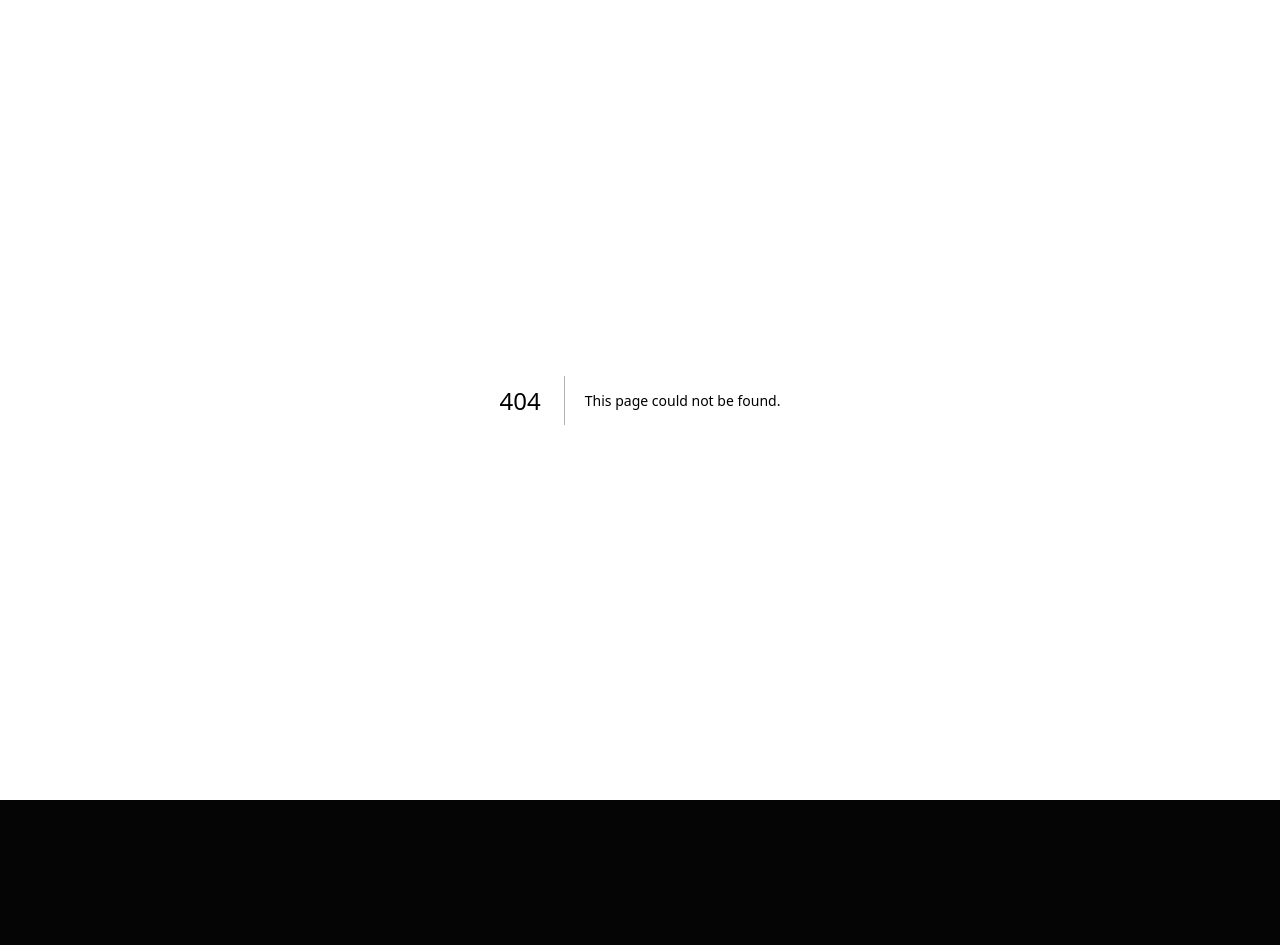
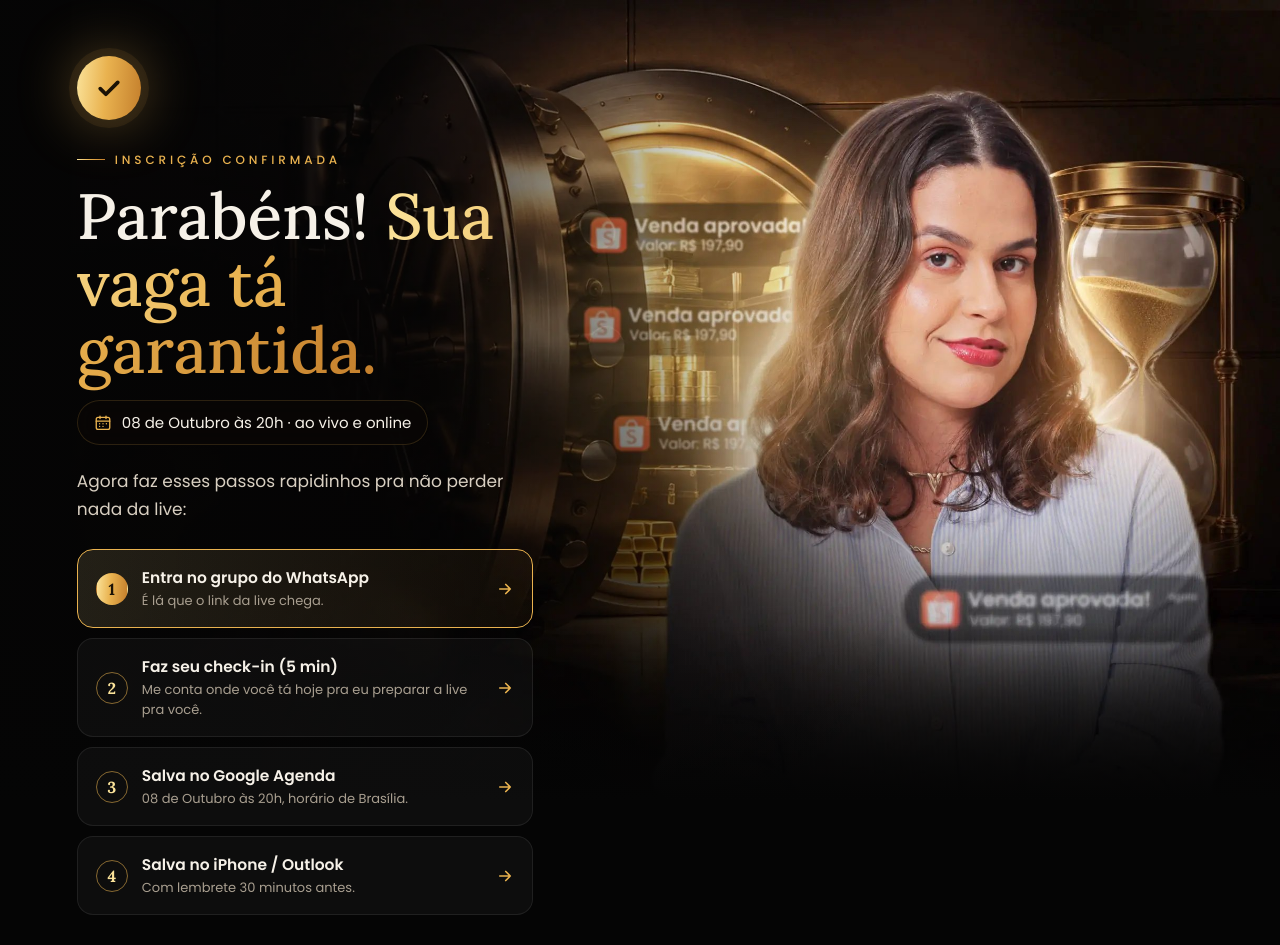
Before and after one commit to pedrosilva1463758/ultra-black-lucrativa, a Next.js app: page /obrigado in a window 1280 px wide. Before the commit this address had no page. Shown: the top 945 px of the page. Before the commit the page ends 800 px from the top, so only its background shows below. Built offline with nearby package versions, Linux system fonts and the light colour scheme; no server answers.

Commit message:
atualização

```diff
--- a/app/api/inscricao/route.js
+++ b/app/api/inscricao/route.js
@@ -35,10 +35,14 @@ async function brevo(path, body) {
 
 async function upsertContact({ nome, email, phone }) {
   const listId = Number(process.env.BREVO_LIST_ID);
-  const base = { email, updateEnabled: true, ...(listId ? { listIds: [listId] } : {}) };
+  const base = { ...(email ? { email } : {}), updateEnabled: true, ...(listId ? { listIds: [listId] } : {}) };
   const first = nome.split(/\s+/)[0];
   const lastName = nome.split(/\s+/).slice(1).join(" ");
   // tenta com telefone; se o Brevo recusar o formato/duplicidade, salva sem
+  if (!email) {
+    if (!phone) return { ok: false, error: "sem email/telefone" };
+    return brevo("/contacts", { ...base, attributes: { FIRSTNAME: first, LASTNAME: lastName, SMS: phone, WHATSAPP: phone } });
+  }
   if (phone) {
     const r = await brevo("/contacts", { ...base, attributes: { FIRSTNAME: first, LASTNAME: lastName, SMS: phone, WHATSAPP: phone } });
     if (r.ok) return r;
@@ -54,12 +58,12 @@ export async function POST(req) {
   if (body.website) return NextResponse.json({ ok: true });
 
   const nome = clip(body.nome, 120);
-  const email = clip(body.email, 200)?.toLowerCase();
+  const email = clip(body.email, 200)?.toLowerCase() || null;
   const whatsappDigits = (body.whatsapp || "").replace(/\D/g, "").slice(0, 15) || null;
 
   if (!nome || nome.length < 2) return NextResponse.json({ ok: false, error: "Digite seu nome." }, { status: 422 });
-  if (!email || !EMAIL_RE.test(email)) return NextResponse.json({ ok: false, error: "Esse e-mail não parece válido." }, { status: 422 });
-  if (whatsappDigits && whatsappDigits.length < 10) return NextResponse.json({ ok: false, error: "Confere o número do WhatsApp com DDD." }, { status: 422 });
+  if (email && !EMAIL_RE.test(email)) return NextResponse.json({ ok: false, error: "Esse e-mail não parece válido." }, { status: 422 });
+  if (!whatsappDigits || whatsappDigits.length < 10) return NextResponse.json({ ok: false, error: "Confere o número do WhatsApp com DDD." }, { status: 422 });
 
   const { data, error } = await supabase.rpc("ubf_register_lead", {
     p_nome: nome,
@@ -77,7 +81,12 @@ export async function POST(req) {
   }
   const { lead_id, is_new, should_send } = data[0];
 
-  let emailStatus = "pulado (já enviado na última hora)";
+  let emailStatus = email ? "pulado (já enviado na última hora)" : "sem e-mail";
+  // sem e-mail: só registra o contato (telefone) na lista do Brevo, se configurado
+  if (!email && process.env.BREVO_API_KEY) {
+    const c = await upsertContact({ nome, email: null, phone: toE164BR(whatsappDigits) });
+    if (!c.ok) console.error("[inscricao] brevo contato (whatsapp)", c);
+  }
   if (should_send) {
     if (!process.env.BREVO_API_KEY) {
       emailStatus = "erro: BREVO_API_KEY não configurada";
--- /dev/null
+++ b/app/obrigado/page.js
@@ -0,0 +1,12 @@
+import { Suspense } from "react";
+import ThankYouPage from "@/components/ThankYouPage";
+
+export const metadata = { title: "Inscrição confirmada · Ultra Black Lucrativa", robots: { index: false } };
+
+export default function Obrigado() {
+  return (
+    <Suspense>
+      <ThankYouPage />
+    </Suspense>
+  );
+}
--- /dev/null
+++ b/components/ThankYouPage.jsx
@@ -0,0 +1,82 @@
+"use client";
+
+import { useEffect, useState } from "react";
+import { useSearchParams } from "next/navigation";
+import { motion } from "framer-motion";
+import { EVENT } from "@/lib/questions";
+import { Arrow, Calendar, Check } from "./Icons";
+
+const ease = [0.22, 1, 0.36, 1];
+const fmt = (iso) => iso.replace(/[-:]/g, "").replace(/\.\d{3}/, "");
+
+function gcal() {
+  return `https://calendar.google.com/calendar/render?${new URLSearchParams({ action: "TEMPLATE", text: "Ultra Black Lucrativa · Live com a Karen", dates: `${fmt(EVENT.startISO)}/${fmt(EVENT.endISO)}`, details: "Live Ultra Black Lucrativa às 20h (horário de Brasília)." })}`;
+}
+function ics() {
+  const body = ["BEGIN:VCALENDAR", "VERSION:2.0", "PRODID:-//UltraBlack//PT", "BEGIN:VEVENT", `UID:ultra-black-${fmt(EVENT.startISO)}`, `DTSTAMP:${fmt(EVENT.startISO)}`, `DTSTART:${fmt(EVENT.startISO)}`, `DTEND:${fmt(EVENT.endISO)}`, "SUMMARY:Ultra Black Lucrativa · Live com a Karen", "BEGIN:VALARM", "TRIGGER:-PT30M", "ACTION:DISPLAY", "DESCRIPTION:A live começa em 30 minutos!", "END:VALARM", "END:VEVENT", "END:VCALENDAR"].join("\r\n");
+  return "data:text/calendar;charset=utf-8," + encodeURIComponent(body);
+}
+
+function Confetti() {
+  const [bits, setBits] = useState([]);
+  useEffect(() => {
+    const c = ["#fbe39a", "#e9b24f", "#c47f2c", "#fff4d0"];
+    setBits(Array.from({ length: 80 }, (_, i) => ({ id: i, left: Math.random() * 100, delay: Math.random() * 0.8, dur: 2.4 + Math.random() * 2.2, color: c[i % 4], rot: Math.random() * 360 })));
+  }, []);
+  return <div className="confetti" aria-hidden>{bits.map((b) => <i key={b.id} style={{ left: `${b.left}%`, background: b.color, animationDelay: `${b.delay}s`, animationDuration: `${b.dur}s`, transform: `rotate(${b.rot}deg)` }} />)}</div>;
+}
+
+export default function ThankYouPage() {
+  const params = useSearchParams();
+  const nome = (params.get("nome") || "").trim();
+  const first = nome.split(/\s+/)[0];
+  const waGroup = process.env.NEXT_PUBLIC_WHATSAPP_GROUP_URL;
+  const pass = new URLSearchParams();
+  ["nome", "whatsapp", "email", "utm_source", "utm_medium", "utm_campaign", "utm_content", "utm_term"].forEach((k) => { if (params.get(k)) pass.set(k, params.get(k)); });
+  const checkinHref = `/checkin?${pass}`;
+  let n = 0;
+
+  return (
+    <>
+      <Confetti />
+      <div className="grain" aria-hidden />
+      <main className="landing">
+        <section className="hero capture">
+          <motion.div className="hero-media hero-bg" initial={{ opacity: 0 }} animate={{ opacity: 1 }} transition={{ duration: 1.4, ease }}>
+            <img src="/img/hero-bg.jpg" srcSet="/img/hero-bg-sm.jpg 1000w, /img/hero-bg.jpg 2560w" sizes="100vw" alt="" />
+          </motion.div>
+          <div className="hero-copy">
+            <motion.div className="capture-done" initial={{ opacity: 0, y: 24 }} animate={{ opacity: 1, y: 0 }} transition={{ duration: 0.8, ease }}>
+              <motion.div className="seal small" initial={{ scale: 0, rotate: -90 }} animate={{ scale: 1, rotate: 0 }} transition={{ type: "spring", stiffness: 180, damping: 14, delay: 0.15 }}>
+                <Check width={30} height={30} />
+              </motion.div>
+              <div className="eyebrow">Inscrição confirmada</div>
+              <h1 className="serif" style={{ fontSize: "clamp(40px,5.4vw,64px)", fontWeight: 500, lineHeight: 1.05, margin: "14px 0 16px" }}>
+                Parabéns{first ? `, ${first}` : ""}! <span className="gold-text">Sua vaga tá garantida.</span>
+              </h1>
+              <div className="date-chip"><Calendar /> {EVENT.dateLabel} · ao vivo e online</div>
+              <p className="capture-sub">Agora faz esses passos rapidinhos pra não perder nada da live:</p>
+              <div className="next-steps">
+                {waGroup && (
+                  <a className="next highlight" href={waGroup} target="_blank" rel="noreferrer">
+                    <b>{++n}</b><div><strong>Entra no grupo do WhatsApp</strong><span>É lá que o link da live chega.</span></div><Arrow />
+                  </a>
+                )}
+                <a className={`next ${waGroup ? "" : "highlight"}`} href={checkinHref}>
+                  <b>{++n}</b><div><strong>Faz seu check-in (5 min)</strong><span>Me conta onde você tá hoje pra eu preparar a live pra você.</span></div><Arrow />
+                </a>
+                <a className="next" href={gcal()} target="_blank" rel="noreferrer">
+                  <b>{++n}</b><div><strong>Salva no Google Agenda</strong><span>{EVENT.dateLabel}, horário de Brasília.</span></div><Arrow />
+                </a>
+                <a className="next" href={ics()} download="ultra-black-lucrativa.ics">
+                  <b>{++n}</b><div><strong>Salva no iPhone / Outlook</strong><span>Com lembrete 30 minutos antes.</span></div><Arrow />
+                </a>
+              </div>
+              <p className="serif" style={{ fontStyle: "italic", fontSize: 22, color: "var(--gold-1)", marginTop: 26 }}>Karen &lt;3</p>
+            </motion.div>
+          </div>
+        </section>
+      </main>
+    </>
+  );
+}
```
Also changed, not shown: components/CapturePage.jsx (+8 -48 lines).
